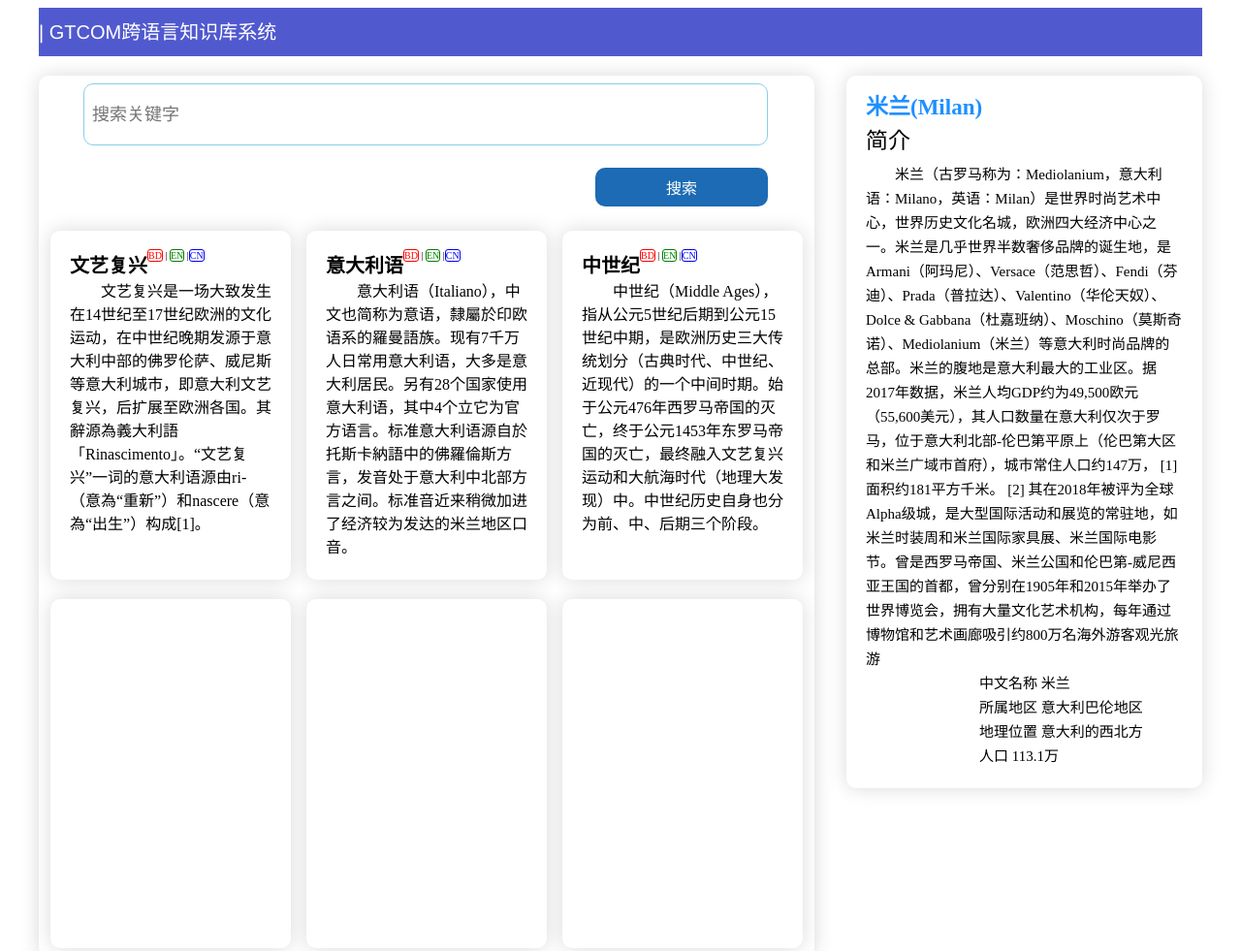
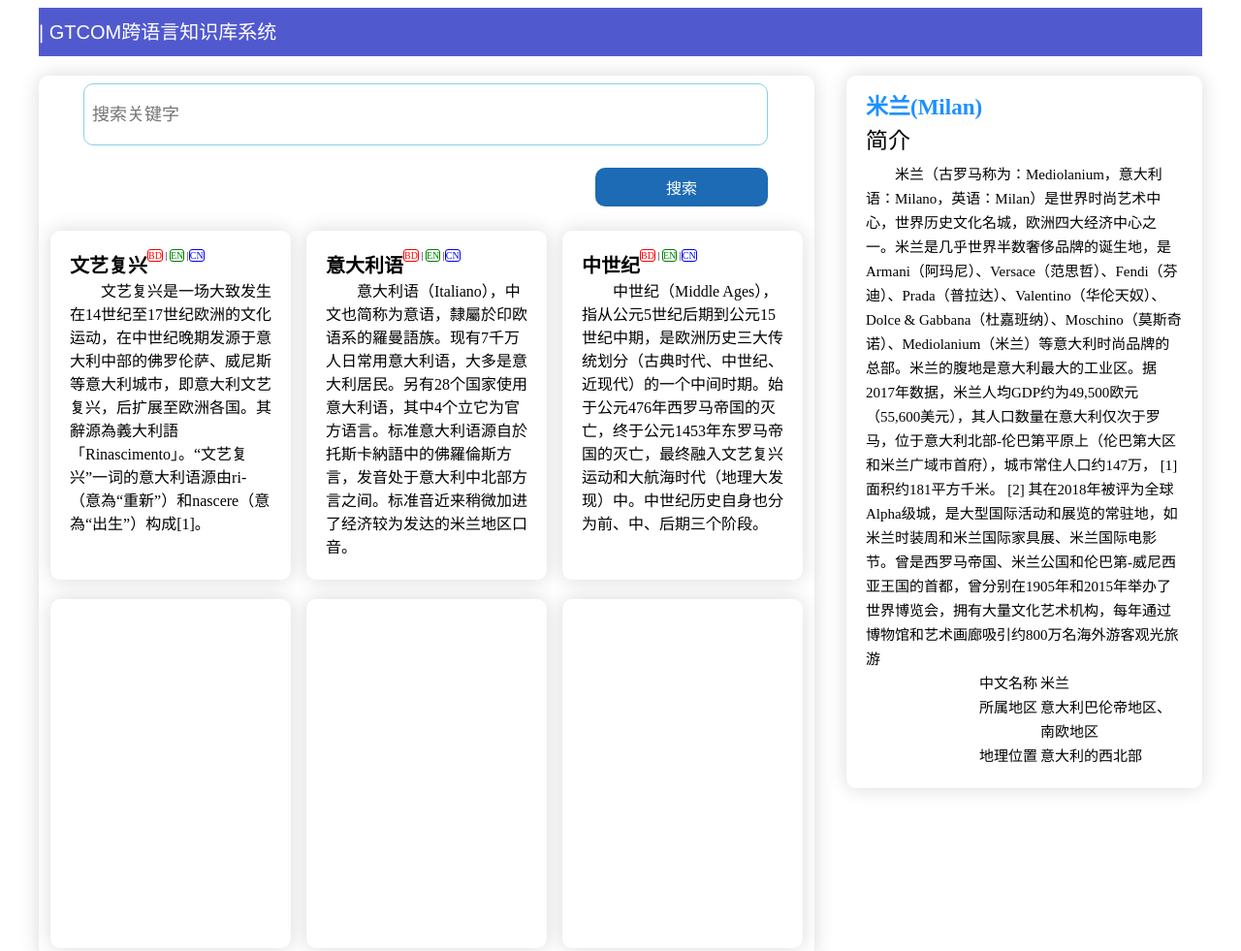
Before and after one commit to wanghui-123456/html-css, a plain HTML site: page index.html in a window 1280 px wide. Shown: the top 981 px of the page at 97% size. Drawn offline with Linux system fonts and the light colour scheme; no server answers.

Commit message:
第一版功能提交

```diff
--- a/index.html
+++ b/index.html
@@ -138,7 +138,33 @@
             float:right;
             line-height: 25px;
         }
+
+        .property_box .property_name {
+            float: left;
+            width: 30%;
+        }
+        .property_box .property_value {
+            float: left;
+            width: 65%;
+        }
     </style>
+    <script type="text/javascript">
+
+        var request = new XMLHttpRequest();
+
+        request.open('GET', 'http://api.xlore.org/query?word=清华');
+
+        request.onreadystatechange = function () {
+            if (this.readyState === 4) {
+                console.log('Status:', this.status);
+                console.log('Headers:', this.getAllResponseHeaders());
+                console.log('Body:', this.responseText);
+            }
+        };
+
+        request.send();
+
+    </script>
 </head>
 <body>
     <div class="navigate w"> | GTCOM跨语言知识库系统 </div>
@@ -197,10 +223,18 @@
 其在2018年被评为全球Alpha级城，是大型国际活动和展览的常驻地，如米兰时装周和米兰国际家具展、米兰国际电影节。曾是西罗马帝国、米兰公国和伦巴第-威尼西亚王国的首都，曾分别在1905年和2015年举办了世界博览会，拥有大量文化艺术机构，每年通过博物馆和艺术画廊吸引约800万名海外游客观光旅游
                 </div>
                 <div class="property_box">
-                    <div>中文名称 米兰</div>
-                    <div>所属地区 意大利巴伦地区</div>
-                    <div>地理位置 意大利的西北方</div>
-                    <div>人口 113.1万</div>
+                    <div>
+                        <div class="property_name">中文名称</div>
+                        <div class="property_value">米兰</div>
+                    </div>
+                    <div>
+                        <div class="property_name">所属地区</div>
+                        <div class="property_value">意大利巴伦帝地区、南欧地区</div>
+                    </div>
+                    <div>
+                        <div class="property_name">地理位置</div>
+                        <div class="property_value">意大利的西北部</div>
+                    </div>
                 </div>
             </div>
 </div>
```
